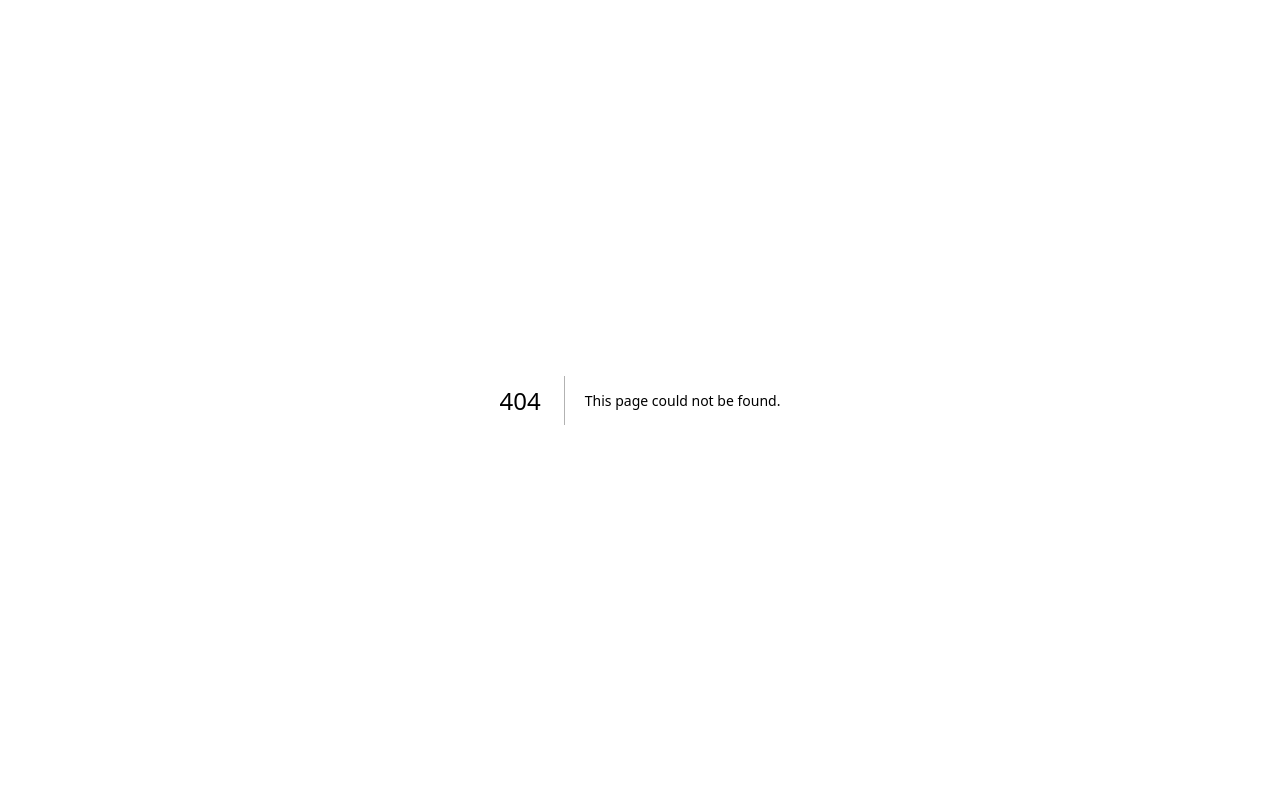
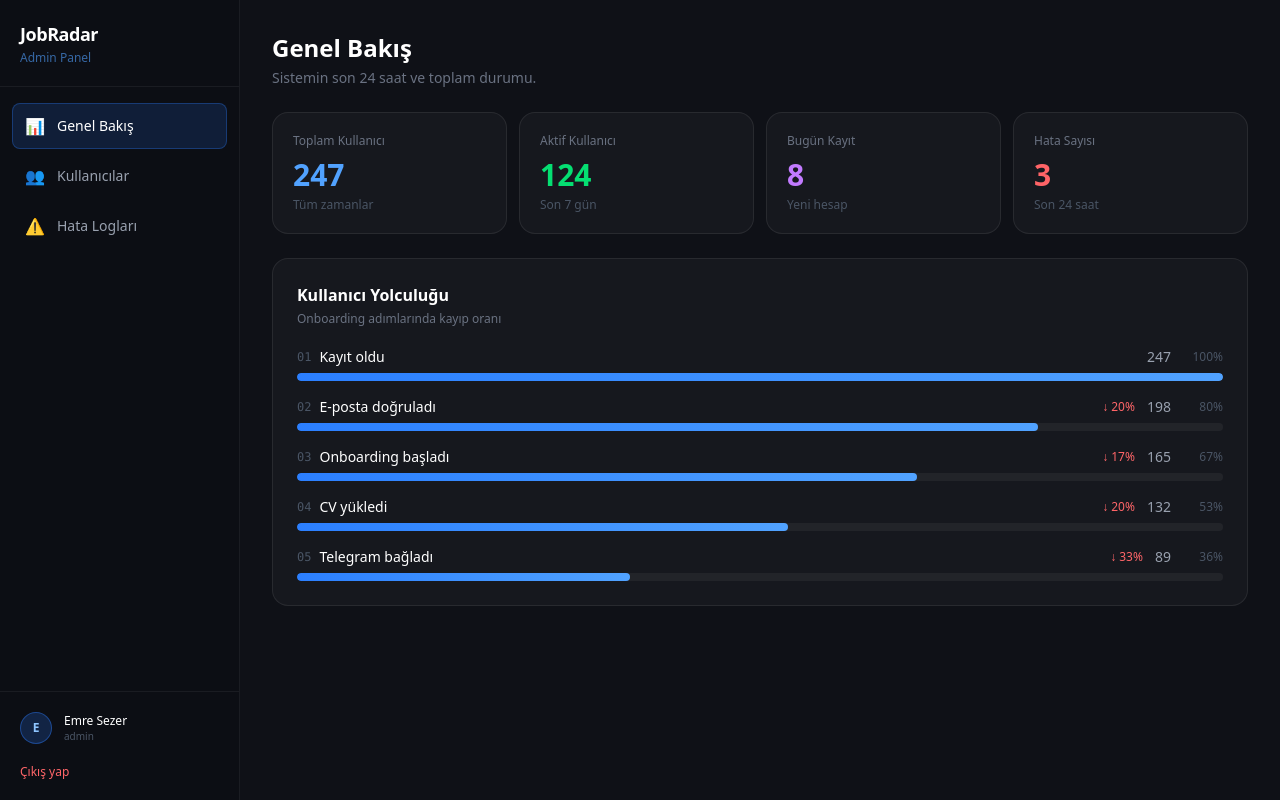
Before and after one commit to mehmet-emre-sezer/linkedin_jobs_monitor_website, a Next.js app in the folder frontend/: page /admin in a window 1280 px wide. Before the commit this address had no page. Built offline with nearby package versions, Linux system fonts and the light colour scheme.

Commit message:
admin panel: layout + genel bakış (stat cards + funnel)

```diff
--- /dev/null
+++ b/frontend/app/admin/layout.tsx
@@ -0,0 +1,10 @@
+import AdminSidebar from "@/components/admin/AdminSidebar"
+
+export default function AdminLayout({ children }: { children: React.ReactNode }) {
+  return (
+    <div className="min-h-screen bg-[#0f1117] flex">
+      <AdminSidebar />
+      <main className="flex-1 min-w-0">{children}</main>
+    </div>
+  )
+}
--- /dev/null
+++ b/frontend/app/admin/page.tsx
@@ -0,0 +1,26 @@
+import AdminStatCards from "@/components/admin/AdminStatCards"
+import FunnelChart from "@/components/admin/FunnelChart"
+import { MOCK_ADMIN_OVERVIEW, MOCK_FUNNEL } from "@/constants/mockData"
+
+export default function AdminHomePage() {
+  const overview = MOCK_ADMIN_OVERVIEW
+  const funnel   = MOCK_FUNNEL
+
+  return (
+    <div className="p-8 space-y-6">
+      <div>
+        <h1 className="text-2xl font-bold text-white mb-1">Genel Bakış</h1>
+        <p className="text-gray-500 text-sm">Sistemin son 24 saat ve toplam durumu.</p>
+      </div>
+
+      <AdminStatCards
+        totalUsers={overview.totalUsers}
+        activeUsers={overview.activeUsers}
+        registeredToday={overview.registeredToday}
+        errorsLast24h={overview.errorsLast24h}
+      />
+
+      <FunnelChart steps={funnel} />
+    </div>
+  )
+}
--- /dev/null
+++ b/frontend/components/admin/AdminSidebar.tsx
@@ -0,0 +1,72 @@
+"use client"
+
+import Link from "next/link"
+import { usePathname } from "next/navigation"
+import { APP_NAME } from "@/constants/app"
+
+interface NavItem {
+  href: string
+  label: string
+  icon: string
+}
+
+const navItems: NavItem[] = [
+  { href: "/admin",        label: "Genel Bakış",   icon: "📊" },
+  { href: "/admin/users",  label: "Kullanıcılar", icon: "👥" },
+  { href: "/admin/errors", label: "Hata Logları", icon: "⚠️" },
+]
+
+export default function AdminSidebar() {
+  const pathname = usePathname()
+
+  function isActive(href: string) {
+    if (href === "/admin") return pathname === "/admin"
+    return pathname.startsWith(href)
+  }
+
+  return (
+    <aside className="w-60 shrink-0 border-r border-white/[0.06] bg-[#0c0e14] flex flex-col h-screen sticky top-0">
+      {/* Logo */}
+      <div className="px-5 py-5 border-b border-white/[0.06]">
+        <Link href="/admin" className="text-white font-bold text-lg tracking-tight">
+          {APP_NAME}
+        </Link>
+        <div className="text-xs text-blue-400/60 mt-0.5">Admin Panel</div>
+      </div>
+
+      {/* Menü */}
+      <nav className="flex-1 px-3 py-4 space-y-1">
+        {navItems.map((item) => (
+          <Link
+            key={item.href}
+            href={item.href}
+            className={`flex items-center gap-3 px-3 py-2.5 rounded-lg text-sm transition-colors ${
+              isActive(item.href)
+                ? "bg-blue-500/15 text-white border border-blue-500/30"
+                : "text-gray-400 hover:bg-white/[0.04] hover:text-white border border-transparent"
+            }`}
+          >
+            <span className="text-base">{item.icon}</span>
+            <span>{item.label}</span>
+          </Link>
+        ))}
+      </nav>
+
+      {/* Alt: kullanıcı + çıkış */}
+      <div className="border-t border-white/[0.06] p-3">
+        <div className="flex items-center gap-3 px-2 py-2">
+          <div className="w-8 h-8 rounded-full bg-blue-500/20 border border-blue-500/40 text-blue-300 text-xs font-semibold flex items-center justify-center">
+            E
+          </div>
+          <div className="min-w-0">
+            <div className="text-white text-xs font-medium truncate">Emre Sezer</div>
+            <div className="text-gray-600 text-[10px] truncate">admin</div>
+          </div>
+        </div>
+        <button className="w-full text-left mt-1 px-2 py-2 rounded-lg text-xs text-red-400 hover:bg-red-500/10 transition-colors">
+          Çıkış yap
+        </button>
+      </div>
+    </aside>
+  )
+}
--- /dev/null
+++ b/frontend/components/admin/AdminStatCards.tsx
@@ -0,0 +1,44 @@
+interface Props {
+  totalUsers: number
+  activeUsers: number
+  registeredToday: number
+  errorsLast24h: number
+}
+
+interface CardData {
+  label: string
+  value: number
+  hint: string
+  accentColor: string
+}
+
+export default function AdminStatCards({
+  totalUsers,
+  activeUsers,
+  registeredToday,
+  errorsLast24h,
+}: Props) {
+  const cards: CardData[] = [
+    { label: "Toplam Kullanıcı", value: totalUsers,       hint: "Tüm zamanlar",       accentColor: "text-blue-400"  },
+    { label: "Aktif Kullanıcı",  value: activeUsers,      hint: "Son 7 gün",          accentColor: "text-green-400" },
+    { label: "Bugün Kayıt",      value: registeredToday,  hint: "Yeni hesap",         accentColor: "text-purple-400"},
+    { label: "Hata Sayısı",      value: errorsLast24h,    hint: "Son 24 saat",        accentColor: "text-red-400"   },
+  ]
+
+  return (
+    <div className="grid grid-cols-2 lg:grid-cols-4 gap-3">
+      {cards.map((card) => (
+        <div
+          key={card.label}
+          className="bg-white/[0.03] border border-white/[0.08] rounded-2xl p-5 hover:border-white/[0.15] transition-colors"
+        >
+          <div className="text-xs text-gray-500 mb-2">{card.label}</div>
+          <div className={`text-3xl font-bold tabular-nums ${card.accentColor}`}>
+            {card.value}
+          </div>
+          <div className="text-xs text-gray-600 mt-1">{card.hint}</div>
+        </div>
+      ))}
+    </div>
+  )
+}
--- /dev/null
+++ b/frontend/components/admin/FunnelChart.tsx
@@ -0,0 +1,78 @@
+import type { FunnelStep } from "@/constants/mockData"
+
+interface Props {
+  steps: FunnelStep[]
+}
+
+function calcPercentage(part: number, total: number) {
+  if (total === 0) return 0
+  return Math.round((part / total) * 100)
+}
+
+function calcDropoff(currentCount: number, previousCount: number) {
+  if (previousCount === 0) return 0
+  return Math.round(((previousCount - currentCount) / previousCount) * 100)
+}
+
+export default function FunnelChart({ steps }: Props) {
+  if (steps.length === 0) {
+    return (
+      <div className="bg-white/[0.03] border border-white/[0.08] rounded-2xl p-8 text-center">
+        <div className="text-gray-500 text-sm">Henüz veri yok.</div>
+      </div>
+    )
+  }
+
+  const startCount = steps[0].userCount
+
+  return (
+    <div className="bg-white/[0.03] border border-white/[0.08] rounded-2xl p-6">
+      <div className="mb-5">
+        <h2 className="text-white font-semibold mb-1">Kullanıcı Yolculuğu</h2>
+        <p className="text-gray-500 text-xs">Onboarding adımlarında kayıp oranı</p>
+      </div>
+
+      <div className="space-y-4">
+        {steps.map((step, index) => {
+          const percentage = calcPercentage(step.userCount, startCount)
+          const dropoff = index > 0
+            ? calcDropoff(step.userCount, steps[index - 1].userCount)
+            : null
+
+          return (
+            <div key={step.label}>
+              {/* Üst satır: etiket + sayı + yüzde */}
+              <div className="flex items-center justify-between mb-1.5 text-sm">
+                <div className="flex items-center gap-2">
+                  <span className="text-xs text-gray-600 font-mono tabular-nums">
+                    {String(index + 1).padStart(2, "0")}
+                  </span>
+                  <span className="text-white">{step.label}</span>
+                </div>
+                <div className="flex items-center gap-3">
+                  {dropoff !== null && dropoff > 0 && (
+                    <span className="text-xs text-red-400">↓ {dropoff}%</span>
+                  )}
+                  <span className="text-gray-400 tabular-nums">
+                    {step.userCount}
+                  </span>
+                  <span className="text-xs text-gray-600 tabular-nums w-10 text-right">
+                    {percentage}%
+                  </span>
+                </div>
+              </div>
+
+              {/* Bar */}
+              <div className="h-2 bg-white/[0.05] rounded-full overflow-hidden">
+                <div
+                  className="h-full bg-gradient-to-r from-blue-500 to-blue-400 rounded-full transition-all"
+                  style={{ width: `${percentage}%` }}
+                />
+              </div>
+            </div>
+          )
+        })}
+      </div>
+    </div>
+  )
+}
--- a/frontend/constants/mockData.ts
+++ b/frontend/constants/mockData.ts
@@ -186,3 +186,33 @@ export const MOCK_QUERY_STATS: QueryStat[] = [
   { query: "AI Engineer Trainee",      jobCount: 8,  averageScore: 76 },
   { query: "Computer Vision Intern",   jobCount: 5,  averageScore: 70 },
 ]
+
+// ── Admin mock verileri ─────────────────────────────────────────
+
+export interface AdminOverview {
+  totalUsers: number
+  activeUsers: number       // son 7 gün giriş yapmış
+  registeredToday: number
+  errorsLast24h: number
+}
+
+export const MOCK_ADMIN_OVERVIEW: AdminOverview = {
+  totalUsers: 247,
+  activeUsers: 124,
+  registeredToday: 8,
+  errorsLast24h: 3,
+}
+
+// Funnel — kullanıcı yolculuğu
+export interface FunnelStep {
+  label: string
+  userCount: number
+}
+
+export const MOCK_FUNNEL: FunnelStep[] = [
+  { label: "Kayıt oldu",         userCount: 247 },
+  { label: "E-posta doğruladı",  userCount: 198 },
+  { label: "Onboarding başladı", userCount: 165 },
+  { label: "CV yükledi",         userCount: 132 },
+  { label: "Telegram bağladı",   userCount: 89  },
+]
```
